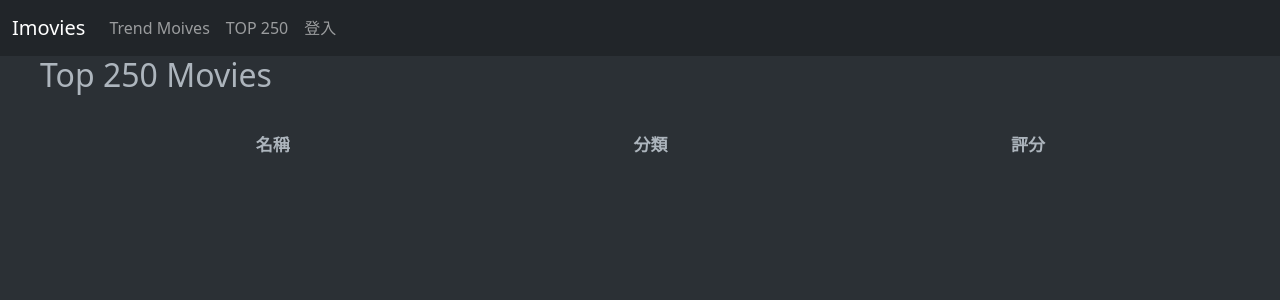
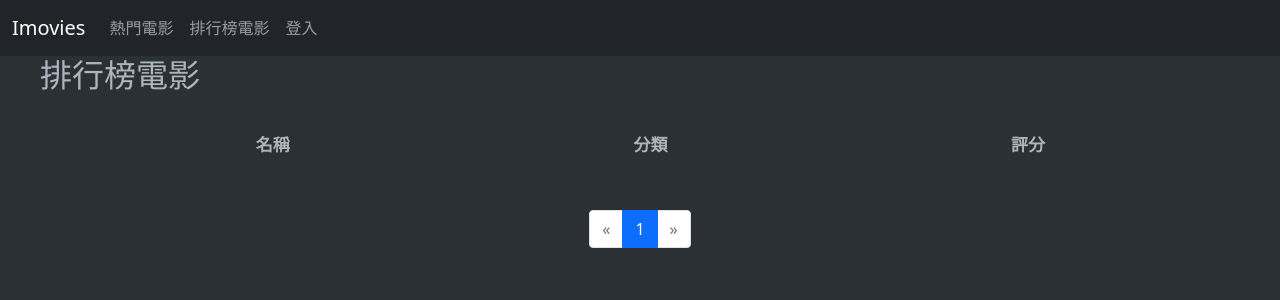
Before and after one commit to weijay0804/Flask-Imovies-V2, a Flask app: page /top_movies in a window 1280 px wide. Shown: the top 300 px of the page. Run offline with Flask 2, Linux system fonts and the light colour scheme; data that the repository does not hold is empty; some libraries are stand-ins or nearby versions.

Commit message:
新增 top movies 分頁功能

```diff
--- a/app/api/movies.py
+++ b/app/api/movies.py
@@ -82,12 +82,29 @@ class Trend_Movies(Resource):
 
 
 class Top_Movies(Resource):
-    ''' Top 250 電影資源'''
+    ''' Top 電影資源'''
 
     def get(self):
-        ''' 取得所有 TOP 250 電影 '''
+        ''' 取得所有 TOP 電影 '''
+
+        page = request.args.get('page', 1, type = int) # 取得 url 中的 page 參數，如果沒有則從 1 開始
+        # 從資料庫撈取資料 每次撈取 20 筆
+        pagination = Movies_mod.query.filter(( Movies_mod.source == 'top' ) | ( Movies_mod.source == 'top_hot' )).paginate(page, per_page = current_app.config['IMOVIE_MOVIES_PER_PAGE'], error_out = False)
+        movies = pagination.items # 取得撈取出來的資料
+        prev = None # 上一頁
+
+        # 如果有上一頁
+        if pagination.has_prev:
+            prev = url_for('main.top_moives', page = page - 1)
+
+        next = None # 下一頁
+        if pagination.has_next:
+            next = url_for('main.top_moives', page = page + 1)
 
 
-        movies = Movies_mod.query.filter(( Movies_mod.source == 'top' ) | ( Movies_mod.source == 'top_hot' )).all()
-
-        return jsonify({'movies' : [movie.to_json() for movie in movies]})
+        return jsonify({
+            'movies' : [movie.to_json() for movie in movies],
+            'prev_url' : prev,
+            'next_url' : next,
+            'count' : pagination.total,
+            })
--- a/app/api/urls.py
+++ b/app/api/urls.py
@@ -18,7 +18,7 @@ api = Api(api)
 api.add_resource(Movies, '/movies/')
 api.add_resource(Movie, '/movies/<int:id>/')
 api.add_resource(Trend_Movies, '/trend/')
-api.add_resource(Top_Movies, '/top250/')
+api.add_resource(Top_Movies, '/top/')
 
 
 # users url
--- a/app/static/js/main/top_movies.js
+++ b/app/static/js/main/top_movies.js
@@ -3,13 +3,20 @@ import { print_movies } from "../module/rendering.js"
 import { header_datas } from "../module/header_datas.js"
 import { check_user_movies } from "../module/check.js"
 
-var datas = get_datas_no_auth('/api/v1/top250/') // 使用 get 取得電影資料
-
+var url = window.location.href
+if (url.indexOf('page') != -1)
+{
+    var page = url.split('page=')[1]
+    var datas = get_datas_no_auth(`/api/v1/top/?page=${page}`) // 使用 get 取得電影資料
+}
+else
+{
+    var datas = get_datas_no_auth('/api/v1/top/') // 使用 get 取得電影資料
+}
 
 // 解析回傳的電影資料
 datas.onload = function(){
     var dataset = JSON.parse(this.responseText)
-    console.log(dataset['movies'][0].title)
     print_movies(dataset)
 }
 
--- a/app/static/js/module/rendering.js
+++ b/app/static/js/module/rendering.js
@@ -1,7 +1,7 @@
 // 渲染 html 函式庫
 
 // 渲染 trend 、 top 電影頁面
-export function print_movies(dataset)
+export function print_movies(dataset, type)
 {
     // 取得目前頁數 沒有的話就設為 1
     var current_url = window.location.href
@@ -22,7 +22,7 @@ export function print_movies(dataset)
     {
         var prev_link_css = ''
         var prev_link_html = `<a class="page-link" href="${dataset.prev_url}">&laquo;</a>`
-        var prev_html = `<li class="page-item" ><a class="page-link" href="/trend_movies?page=${page_number-1}">${page_number-1}</a></li>`
+        var prev_html = `<li class="page-item" ><a class="page-link" href="${dataset.prev_url}">${page_number-1}</a></li>`
     }
 
     else
@@ -37,7 +37,7 @@ export function print_movies(dataset)
     {
         var next_link_css = ''
         var next_link_html = `<a class="page-link" href="${dataset.next_url}">&raquo;</a>`
-        var next_html = `<li class="page-item" ><a class="page-link" href="/trend_movies?page=${page_number+1}">${page_number+1}</a></li>`
+        var next_html = `<li class="page-item" ><a class="page-link" href="${dataset.next_url}">${page_number+1}</a></li>`
     }
 
     else
@@ -55,7 +55,7 @@ export function print_movies(dataset)
                     ${prev_link_html}
                 </li>
                 ${prev_html}
-                <li class="page-item active"><a class="page-link" href="/trend_movies?page=${page_number}">${page_number}</a></li>
+                <li class="page-item active"><a class="page-link" href="${current_url}">${page_number}</a></li>
                 ${next_html}
                 <li class="page-item ${next_link_css}">
                    ${next_link_html}
--- a/app/templates/basic/base.html
+++ b/app/templates/basic/base.html
@@ -29,8 +29,8 @@
           </button>
           <div class="collapse navbar-collapse" id="navbarNavAltMarkup">
             <div class="navbar-nav">
-              <a class="nav-link" href="{{ url_for('main.trend_movies') }}">Trend Moives</a>
-              <a class="nav-link" href="{{ url_for('main.top_moives') }}">TOP 250</a>
+              <a class="nav-link" href="{{ url_for('main.trend_movies') }}">熱門電影</a>
+              <a class="nav-link" href="{{ url_for('main.top_moives') }}">排行榜電影</a>
               {% if  current_user.is_authenticated %}
               <a id="user_movies" class="nav-link" href="{{ url_for('main.user_movies',  id = current_user.id) }}" tabindex="-1" aria-disabled="true">電影清單</a>
               <a id="user_watched" class="nav-link" href="{{ url_for('main.user_watched', id = current_user.id) }}" tabindex="-1" aria-disabled="true">已觀看電影清單</a>
--- a/app/templates/main/hot_movies.html
+++ b/app/templates/main/hot_movies.html
@@ -6,7 +6,7 @@
 
 {% block page_header %}
     <div class="page-header">
-        <h2> Trend Movies </h2>
+        <h2> 熱門電影 </h2>
     </div>
 {% endblock page_header %}
 
--- a/app/templates/main/top_movies.html
+++ b/app/templates/main/top_movies.html
@@ -8,7 +8,7 @@
 
 {% block page_header %}
     <div class="page-header">
-        <h2> Top 250 Movies</h2>
+        <h2> 排行榜電影 </h2>
     </div>
 {% endblock page_header %}
 
```
